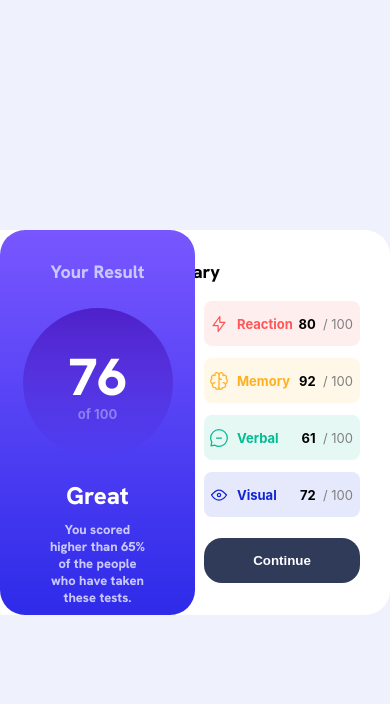
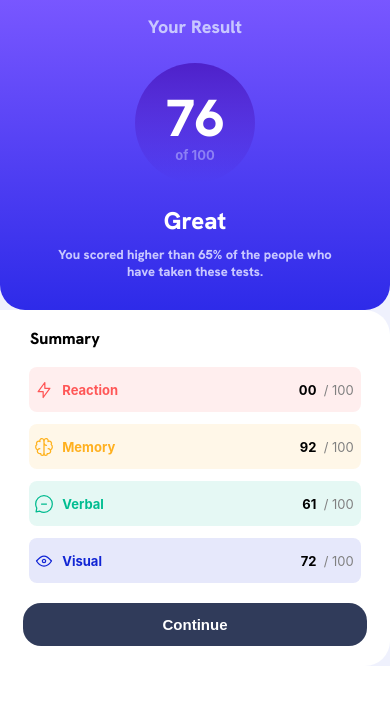
Before and after one commit to birkirfreyrg/rsc, a React (Create React App) app: page / in a window 390 px wide. Shown: the top 704 px of the page. Built offline with nearby package versions, Linux system fonts and the light colour scheme.

Commit message:
Finished static product, how ever I'm adding a dynamic fetch on json data.

```diff
--- /dev/null
+++ b/public/data.json
@@ -0,0 +1,22 @@
+[
+  {
+    "category": "Reaction",
+    "score": 80,
+    "icon": "./src/images/icon-reaction.svg"
+  },
+  {
+    "category": "Memory",
+    "score": 92,
+    "icon": "./src/images/icon-memory.svg"
+  },
+  {
+    "category": "Verbal",
+    "score": 61,
+    "icon": "./src/images/icon-verbal.svg"
+  },
+  {
+    "category": "Visual",
+    "score": 72,
+    "icon": "./src/images/icon-visual.svg"
+  }
+]
--- a/src/App.css
+++ b/src/App.css
@@ -12,3 +12,18 @@
   height: 100vh;
   background-color: #eff1fd;
 }
+
+@media (max-width: 767px) {
+  /* CSS styles for mobile devices */
+
+  /* Example CSS rules for Box-container in app.css */
+  .Box-container {
+    height: 100%;
+    display:unset;
+    flex-wrap: wrap; /* Add this property to enable wrapping */
+  }
+
+  .App {
+    height: 100%;
+  }
+}
--- a/src/components/ResultBox.js
+++ b/src/components/ResultBox.js
@@ -1,5 +1,6 @@
 import React from "react";
 import "../styles/ResultBox.css"
+
 
 function ResultBox() {
     return (
--- a/src/components/SummaryBox.js
+++ b/src/components/SummaryBox.js
@@ -1,5 +1,5 @@
 
-import React from "react";
+import React, {useState, useEffect} from 'react';
 import "../styles/SummaryBox.css"
 import ReactionIcon from "../images/icon-reaction.svg"
 import MemoryIcon from "../images/icon-memory.svg"
@@ -9,10 +9,28 @@ import Button from "./Button";
 
 function SummaryBox() {
 
-    const handleButtonClick = () => {
-        // Handle the button click event
-        console.log('Button clicked!');
-      };
+    const [reaction, setReaction] = useState(null);
+    const [memory, setMemory] = useState(null);
+    const [verbal, setVerbal] = useState(null);
+    const [visual, setVisual] = useState(null);
+
+    useEffect(() => {
+    fetch('data.json')
+        .then(response => response.json())
+        .then(data => {
+        const reaction = data.find(item => item.category === 'Reaction');
+        setReaction(reaction);
+        const memory = data.find(item => item.category === 'Memory');
+        setMemory(memory);
+        const verbal = data.find(item => item.category === 'Verbal');
+        setVerbal(verbal);
+        const visual = data.find(item => item.category === 'visual');
+        setVisual(visual);
+        })
+        .catch(error => {
+        console.error('Error fetching data:', error);
+        });
+    }, []);
 
     return (
       <div className='Summary-component '>
@@ -20,8 +38,12 @@ function SummaryBox() {
           <div className='Summary-header'>Summary</div>
           <div className='Summary-result-container-reaction'>
             <img alt="Reaction Icon" src={ReactionIcon} className="Icon-image" />
-            <p className='Reaction-text'>Reaction</p>
-            <div className="score-recieved-container"><p className="Reaction-score-recieved score-total"> &nbsp; / 100</p><p className="Reaction-score-recieved Score-recieved">80</p></div>
+            {reaction ? (
+            <p className='Reaction-text'>{reaction.category}</p>
+            ) : (
+            <p className='Reaction-text'>Loading...</p>
+            )}
+            <div className="score-recieved-container"><p className="Reaction-score-recieved score-total"> &nbsp; / 100</p><p className="Reaction-score-recieved Score-recieved">00</p></div>
           </div>
           <div className='Summary-result-container-memory'>
             <img alt="Memory Icon" src={MemoryIcon} className="Icon-image" />
@@ -39,7 +61,7 @@ function SummaryBox() {
             <div className="score-recieved-container"><p className="Visual-score-recieved score-total"> &nbsp; / 100</p><p className="Visual-score-recieved Score-recieved">72</p></div>
           </div>
 
-          <Button text="Continue" onClick={handleButtonClick}>
+          <Button text="Continue">
           </Button>
         </div>
       </div>
--- a/src/styles/Button.css
+++ b/src/styles/Button.css
@@ -1,5 +1,5 @@
 .Button {
-    height: 45px;
+    height: 42.5px;
     width: 40%;
     border-radius: 18px;
     border: none;
@@ -9,3 +9,14 @@
     margin-right: 30px;
     font-weight: bold;
 }
+
+@media (max-width: 767px) {
+    /* CSS styles for mobile devices */
+    .Button {
+        width: 88%;
+        font-size: 15px;
+        margin-right: unset;
+        margin-bottom: 20px;
+        margin-top: 14px;
+    }
+  }
--- a/src/styles/ResultBox.css
+++ b/src/styles/ResultBox.css
@@ -9,7 +9,6 @@
     align-items: center;
     width: 50%;
     height: 100%;
-
     border-radius: 25px;
     background-image: linear-gradient(to bottom, hsl(252, 100%, 67%), hsl(241, 81%, 54%));
     z-index: 1;
@@ -66,3 +65,29 @@
     margin-left: 45px;
     margin-right: 45px;
   }
+
+  @media (max-width: 767px) {
+    /* CSS styles for mobile devices */
+
+    /* Example CSS rules for ResultBox */
+    .Result-box {
+      height: auto;
+      width: 100%;
+      float: left; /* Add this property to allow wrapping */
+      border-top-right-radius: 0;
+      border-bottom-right-radius: 25px;
+      border-top-left-radius: 0;
+      border-bottom-left-radius: 25px;
+    }
+
+    .Your-score-text {
+      margin-bottom: 30px;
+    }
+    .Result-circle {
+      height: 120px;
+      width: 120px;
+    }
+    .Your-result-header {
+      margin-top: 15px;
+    }
+  }
--- a/src/styles/SummaryBox.css
+++ b/src/styles/SummaryBox.css
@@ -9,7 +9,7 @@
     position: absolute;
     display: flex;
     flex-direction: column;
-    align-items: end;
+    align-items: flex-end;
     width: 100%;
     height: 100%;
     background-color: white;
@@ -39,16 +39,15 @@
 .Summary-result-container-verbal,
 .Summary-result-container-visual {
   display: flex;
-
+  align-items: center;
   overflow: auto;
   height: 45px;
   width: 40%;
   margin-top: 6px;
   margin-bottom: 6px;
+  border-radius: 8px;
   margin-right: 30px;
-  border-radius: 8px;
   white-space: nowrap;
-  align-items: center;
 }
 
   .Summary-result-container-reaction {
@@ -148,3 +147,36 @@
     color: gray;
     margin-right: 7px;
   }
+
+  @media (max-width: 767px) {
+    /* CSS styles for mobile devices */
+
+    /* Example CSS rules for SummaryBox */
+    .Summary-box {
+      display: flex;
+      align-items: center;
+      height: auto;
+      position: relative; /* Change to relative positioning */
+      width: 100%;
+    }
+    .Summary-result-container-reaction,
+    .Summary-result-container-memory,
+    .Summary-result-container-verbal,
+    .Summary-result-container-visual {
+      width: 85%;
+      margin-top: 6px;
+      margin-bottom: 6px;
+      border-radius: 8px;
+      white-space: nowrap;
+      margin-right: unset;
+      align-items: center;
+    }
+    .Summary-header {
+      font-size: 16px;
+      margin-top: 18px;
+      margin-bottom: 12px;
+      margin-left: 30px;
+      margin-right: unset;
+      align-self: start;
+    }
+  }
```
Also changed, not shown: src/components/Test.js (added, +42 -0 lines).
